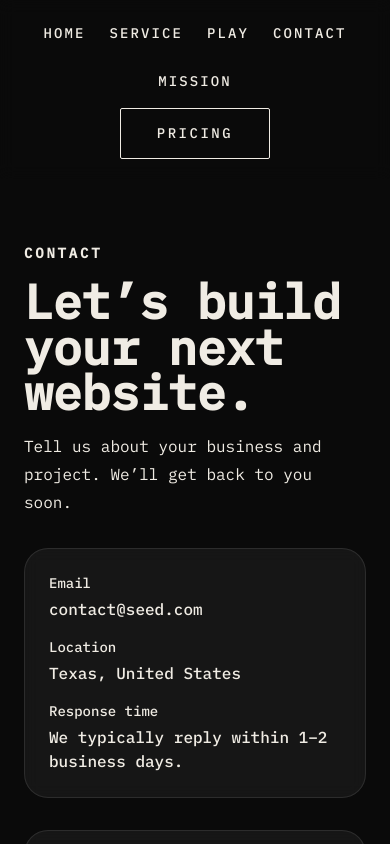
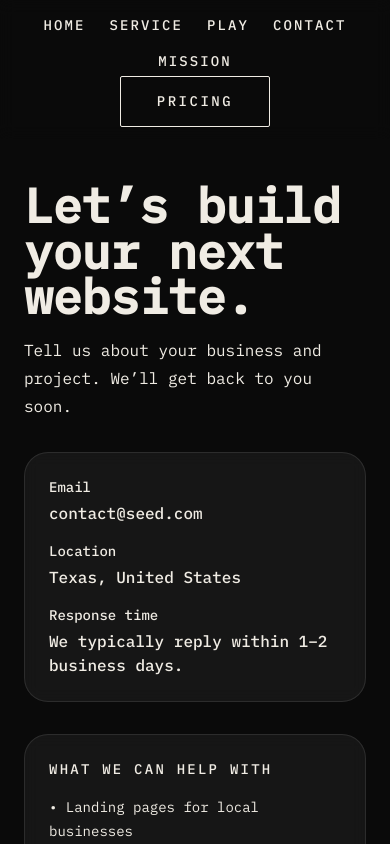
Before and after one commit to partset/seed, a React (Vite) app in the folder radiance-frontend/: page /contact in a window 390 px wide. Shown: the top 844 px of the page. Built offline with nearby package versions, Linux system fonts and the light colour scheme.

Commit message:
fix: improve contact page layout and mobile navbar spacing

```diff
--- a/radiance-frontend/src/components/contact/ContactForm.tsx
+++ b/radiance-frontend/src/components/contact/ContactForm.tsx
@@ -150,9 +150,16 @@ export default function ContactForm() {
                 onChange={handleSelectChange}
                 className="w-full rounded-2xl border border-white/10 bg-white/5 px-4 py-3 text-sm text-foreground outline-none transition focus:border-primary focus:bg-white/10"
                 >
-              <option value="">Select a project type</option>
+                <option value="" className="bg-background-dark text-foreground">
+                    Select a project type
+                </option>
+
                 {PROJECT_TYPE_OPTIONS.map((option) => (
-                <option key={option} value={option} className="bg-background-dark">
+                    <option
+                    key={option}
+                    value={option}
+                    className="bg-background-dark text-foreground"
+                    >
                     {option}
                     </option>
                 ))}
--- a/radiance-frontend/src/components/contact/ContactHero.tsx
+++ b/radiance-frontend/src/components/contact/ContactHero.tsx
@@ -4,9 +4,6 @@ export default function ContactHero()
 {
   return (
     <div className="flex flex-col gap-4">
-      <p className="text-sm font-semibold uppercase tracking-[0.2em] text-primary">
-        {CONTACT_INFO.eyebrow}
-      </p>
 
       <h1 className="text-5xl leading-[0.95] font-semibold text-foreground sm:text-6xl lg:text-7xl">
         {CONTACT_INFO.title}
--- a/radiance-frontend/src/components/layout/Navbar.tsx
+++ b/radiance-frontend/src/components/layout/Navbar.tsx
@@ -7,11 +7,12 @@ type NavbarProps = {
   pricingLink: NavLink;
 };
 
-export default function Navbar({ links, pricingLink }: NavbarProps) {
+export default function Navbar({ links, pricingLink }: NavbarProps)
+{
   return (
-    <nav className="relative z-[100] bg-background-dark/95 px-5 py-5 backdrop-blur sm:px-7 lg:fixed lg:left-0 lg:right-0 lg:top-0 lg:px-9 lg:py-7">
-      <div className="relative flex flex-col items-center gap-4 lg:block">
-        <ul className="animate-fade-in-delayed flex list-none flex-wrap items-center justify-center gap-6 sm:gap-11">
+    <nav className="relative z-[100] bg-background-dark/95 px-5 py-3 backdrop-blur sm:px-7 lg:fixed lg:left-0 lg:right-0 lg:top-0 lg:px-9 lg:py-7">
+      <div className="relative flex flex-col items-center gap-1 lg:block">
+        <ul className="animate-fade-in-delayed flex list-none flex-wrap items-center justify-center gap-x-6 gap-y-3 sm:gap-x-8 lg:gap-11">
           {links.map((link) => (
             <li key={link.label}>
               <NavbarLink label={link.label} href={link.href} />
@@ -19,11 +20,11 @@ export default function Navbar({ links, pricingLink }: NavbarProps) {
           ))}
         </ul>
 
-        <div className="lg:absolute lg:right-0 lg:top-1/2 lg:-translate-y-1/2">
+        <div className="lg:absolute lg:right-0 lg:top-1/2 lg:mt-0 lg:-translate-y-1/2">
           <CTAButton
             label={pricingLink.label}
             href={pricingLink.href}
-            className="px-6 py-2.5 text-[12px] tracking-[0.18em]"
+            className="px-6 py-2 text-[12px] tracking-[0.18em]"
           />
         </div>
       </div>
--- a/radiance-frontend/src/components/layout/PageLayout.tsx
+++ b/radiance-frontend/src/components/layout/PageLayout.tsx
@@ -14,7 +14,7 @@ export default function PageLayout({ children }: PageLayoutProps) {
         pricingLink={heroContent.pricingLink}
       />
 
-      <div className="pt-32 sm:pt-24">{children}</div>
+      <div className="pt-10 sm:pt-24">{children}</div>
     </main>
   );
 }
--- a/radiance-frontend/src/pages/ContactPage.tsx
+++ b/radiance-frontend/src/pages/ContactPage.tsx
@@ -1,37 +1,24 @@
-import Navbar from "../components/layout/Navbar";
-import BottomBar from "../components/hero/BottomBar";
+import PageLayout from "../components/layout/PageLayout";
 import ContactForm from "../components/contact/ContactForm";
 import ContactHero from "../components/contact/ContactHero";
 import ContactInfo from "../components/contact/ContactInfo";
-import { heroContent } from "../constants/hero";
 
 export default function ContactPage()
 {
   return (
-    <main className="min-h-screen bg-background-dark text-foreground">
-      <Navbar links={heroContent.navLinks}
-        pricingLink={heroContent.pricingLink}
-    />
-
-    <section className="mx-auto flex w-full max-w-7xl flex-col gap-12 px-6 pt-16 pb-20 md:px-10 lg:px-12">
+    <PageLayout>
+      <section className="mx-auto flex w-full max-w-7xl flex-col gap-12 px-6 pt-1 pb-20 md:px-10 lg:px-12 lg:py-20">
         <div className="grid gap-10 lg:grid-cols-[0.95fr_1.05fr] lg:items-start">
           <div className="flex flex-col gap-8">
             <ContactHero />
             <ContactInfo />
           </div>
-          <div className="lg:mt-[82px]">
+
+          <div className="lg:mt-[87px]">
             <ContactForm />
           </div>
         </div>
       </section>
-
-      <BottomBar
-        location={heroContent.footer.location}
-        timezone={heroContent.footer.timezone}
-        centerLinks={heroContent.footer.centerLinks}
-        copyright={heroContent.footer.copyright}
-        socialLinks={heroContent.footer.socialLinks}
-      />
-    </main>
+    </PageLayout>
   );
 }
```
Lines whose indentation alone changed are shown as unchanged.
